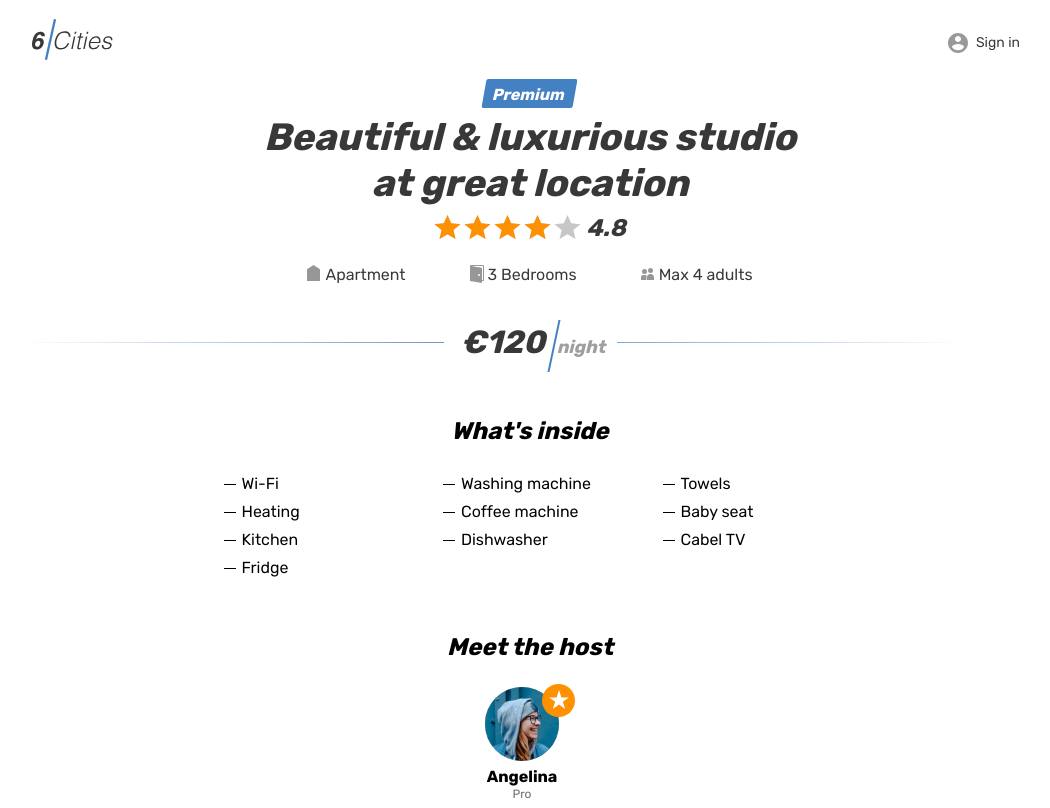
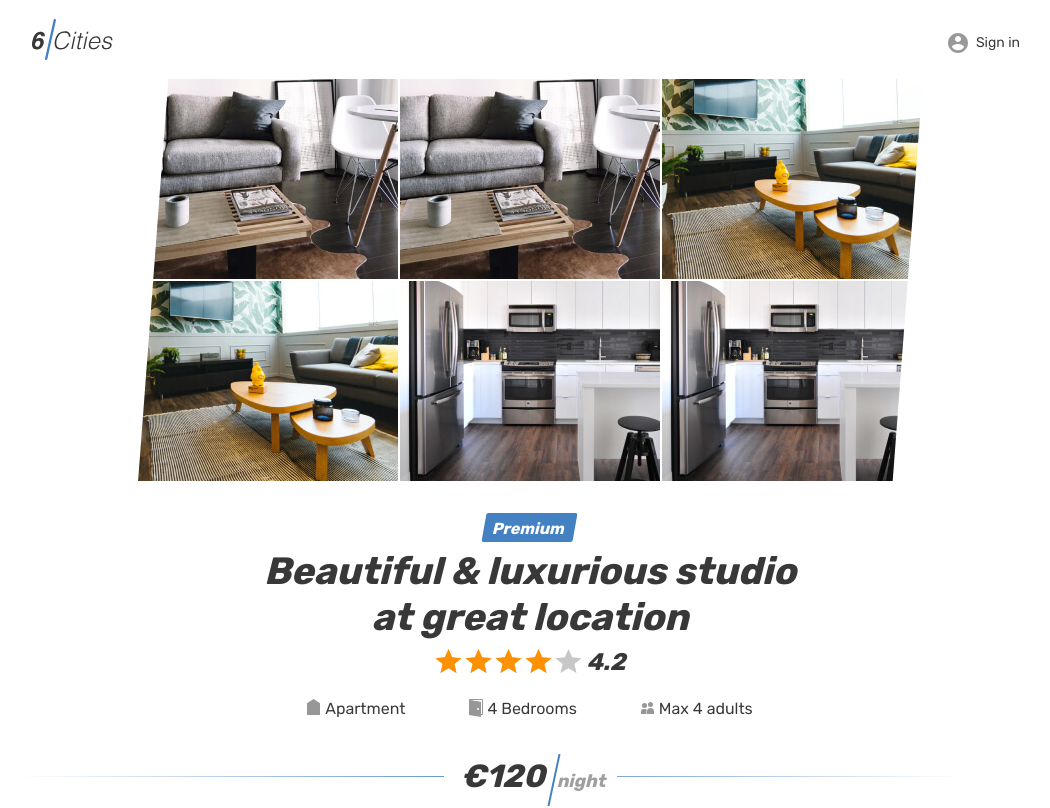
Before and after one commit to Kvazim/1730259-six-cities-simple-12, a React (Create React App) app in the folder project/: page /offer/1 in a window 1280 px wide. Shown: the top 808 px of the page, without its empty margins (110-1160 px from the left). Built offline with nearby package versions, Linux system fonts and the light colour scheme.

Commit message:
Страница отзывов

```diff
--- /dev/null
+++ b/project/src/components/property-inside/property-inside.tsx
@@ -0,0 +1,13 @@
+type PropertyInsideProps = {
+  good: string;
+}
+
+function PropertyInside({good}: PropertyInsideProps) {
+  return (
+    <li className="property__inside-item">
+      {good}
+    </li>
+  );
+}
+
+export default PropertyInside;
--- /dev/null
+++ b/project/src/components/tabs-item/tabs-item.tsx
@@ -0,0 +1,19 @@
+import { NavLink } from 'react-router-dom';
+
+type TabsItemProps = {
+  city: string;
+  isActive: boolean;
+}
+
+function TabsItem({city, isActive}:TabsItemProps):JSX.Element {
+
+  return (
+    <li className="locations__item">
+      <NavLink className = {`locations__item-link tabs__item ${isActive ? 'tabs__item--active' : ''}`} to="#todo">
+        <span>{city}</span>
+      </NavLink>
+    </li>
+  );
+}
+
+export default TabsItem;
--- a/project/src/components/tabs/tabs.tsx
+++ b/project/src/components/tabs/tabs.tsx
@@ -1,40 +1,31 @@
-import {Link} from 'react-router-dom';
+import { useState } from 'react';
+import TabsItem from '../tabs-item/tabs-item';
 
 function Tabs(): JSX.Element {
+  const cities = [
+    'Paris',
+    'Cologne',
+    'Brussels',
+    'Amsterdam',
+    'Hamburg',
+    'Dusseldorf',
+  ];
+
+  const [isActive,] = useState([false, false, false, true, false, false]);
+
   return (
     <div className="tabs">
       <section className="locations container">
         <ul className="locations__list tabs__list">
-          <li className="locations__item">
-            <Link className="locations__item-link tabs__item" to="#todo">
-              <span>Paris</span>
-            </Link>
-          </li>
-          <li className="locations__item">
-            <Link className="locations__item-link tabs__item" to="#todo">
-              <span>Cologne</span>
-            </Link>
-          </li>
-          <li className="locations__item">
-            <Link className="locations__item-link tabs__item" to="#todo">
-              <span>Brussels</span>
-            </Link>
-          </li>
-          <li className="locations__item">
-            <Link className="locations__item-link tabs__item tabs__item--active" to="#todo">
-              <span>Amsterdam</span>
-            </Link>
-          </li>
-          <li className="locations__item">
-            <Link className="locations__item-link tabs__item" to="#todo">
-              <span>Hamburg</span>
-            </Link>
-          </li>
-          <li className="locations__item">
-            <Link className="locations__item-link tabs__item" to="#todo">
-              <span>Dusseldorf</span>
-            </Link>
-          </li>
+          {
+            Array.isArray(cities) && cities.length > 0 && cities.map((city, index) => (
+              <TabsItem
+                key={String(city) + String(index)}
+                city={city}
+                isActive={isActive[index]}
+              />
+            ))
+          }
         </ul>
       </section>
     </div>
--- a/project/src/pages/ptoperty/property.tsx
+++ b/project/src/pages/ptoperty/property.tsx
@@ -1,9 +1,11 @@
 import { Helmet } from 'react-helmet-async';
 import {Link, useParams} from 'react-router-dom';
 import Header from '../../components/header/header';
-// import PropertyPhoto from '../../components/property-photo/property-photo';
+import PropertyInside from '../../components/property-inside/property-inside';
+import PropertyPhoto from '../../components/property-photo/property-photo';
 import { Offers } from '../../types/cards';
 import { ReviewsList } from '../../types/reviews';
+import PageNotFound from '../page-not-found/page-not-found';
 
 type PropertyProps = {
   offers: Offers;
@@ -11,7 +13,14 @@ type PropertyProps = {
 }
 
 function Property({offers, reviews}:PropertyProps): JSX.Element {
-  // const idRoom = useParams();
+  const {id} = useParams();
+  const property = offers.find((offer) => String(offer.id) === String(id));
+
+  if (property === undefined) {
+    return <PageNotFound />;
+  }
+
+  const {images, isPremium, rating, type, bedrooms, maxAdults, price, goods, host} = property;
   return (
     <div className="page">
       <Helmet>
@@ -22,19 +31,25 @@ function Property({offers, reviews}:PropertyProps): JSX.Element {
       <main className="page__main page__main--property">
         <section className="property">
           <div className="property__gallery-container container">
-            {/* <div className="property__gallery">
+            <div className="property__gallery">
               {
                 images.map((photoUrl, index) => (
                   <PropertyPhoto key={String(photoUrl) + String(index)} photoUrl={photoUrl} />
                 ))
               }
-            </div> */}
+            </div>
           </div>
           <div className="property__container container">
             <div className="property__wrapper">
+              {
+                isPremium
+                  ?
                   <div className="property__mark">
                     <span>Premium</span>
                   </div>
+                  :
+                  null
+              }
               <div className="property__name-wrapper">
                 <h1 className="property__name">
                   Beautiful &amp; luxurious studio at great location
@@ -45,70 +60,52 @@ function Property({offers, reviews}:PropertyProps): JSX.Element {
                   <span style={{ width: '80%' }}></span>
                   <span className="visually-hidden">Rating</span>
                 </div>
-                <span className="property__rating-value rating__value">4.8</span>
+                <span className="property__rating-value rating__value">{rating}</span>
               </div>
               <ul className="property__features">
                 <li className="property__feature property__feature--entire">
-                  Apartment
+                  {type}
                 </li>
                 <li className="property__feature property__feature--bedrooms">
-                  3 Bedrooms
+                  {bedrooms} Bedrooms
                 </li>
                 <li className="property__feature property__feature--adults">
-                  Max 4 adults
+                  Max {maxAdults} adults
                 </li>
               </ul>
               <div className="property__price">
-                <b className="property__price-value">&euro;120</b>
+                <b className="property__price-value">&euro;{price}</b>
                 <span className="property__price-text">&nbsp;night</span>
               </div>
               <div className="property__inside">
                 <h2 className="property__inside-title">What&apos;s inside</h2>
                 <ul className="property__inside-list">
-                  <li className="property__inside-item">
-                    Wi-Fi
-                  </li>
-                  <li className="property__inside-item">
-                    Washing machine
-                  </li>
-                  <li className="property__inside-item">
-                    Towels
-                  </li>
-                  <li className="property__inside-item">
-                    Heating
-                  </li>
-                  <li className="property__inside-item">
-                    Coffee machine
-                  </li>
-                  <li className="property__inside-item">
-                    Baby seat
-                  </li>
-                  <li className="property__inside-item">
-                    Kitchen
-                  </li>
-                  <li className="property__inside-item">
-                    Dishwasher
-                  </li>
-                  <li className="property__inside-item">
-                    Cabel TV
-                  </li>
-                  <li className="property__inside-item">
-                    Fridge
-                  </li>
+                  {
+                    Array.isArray(goods) && goods.length > 0 &&
+                      goods.map((good, index) => (
+                        <PropertyInside key={String(index) + String(good)} good={good} />
+                      ))
+                  }
                 </ul>
               </div>
               <div className="property__host">
                 <h2 className="property__host-title">Meet the host</h2>
                 <div className="property__host-user user">
-                  <div className="property__avatar-wrapper property__avatar-wrapper--pro user__avatar-wrapper">
-                    <img className="property__avatar user__avatar" src="img/avatar-angelina.jpg" width="74" height="74" alt="Host avatar" />
+                  <div className={`property__avatar-wrapper ${host.isPro ? 'property__avatar-wrapper--pro' : ''} user__avatar-wrapper`} >
+                    <img className="property__avatar user__avatar" src={host.avatarUrl} width="74" height="74" alt="Host avatar" />
                   </div>
                   <span className="property__user-name">
-                    Angelina
+                    {host.name}
                   </span>
+                  {
+                    host.isPro
+                      ?
                       <span className="property__user-status">
                         Pro
                       </span>
+                      :
+                      null
+                  }
                 </div>
                 <div className="property__description">
                   <p className="property__text">
```
Lines whose indentation alone changed are shown as unchanged.
